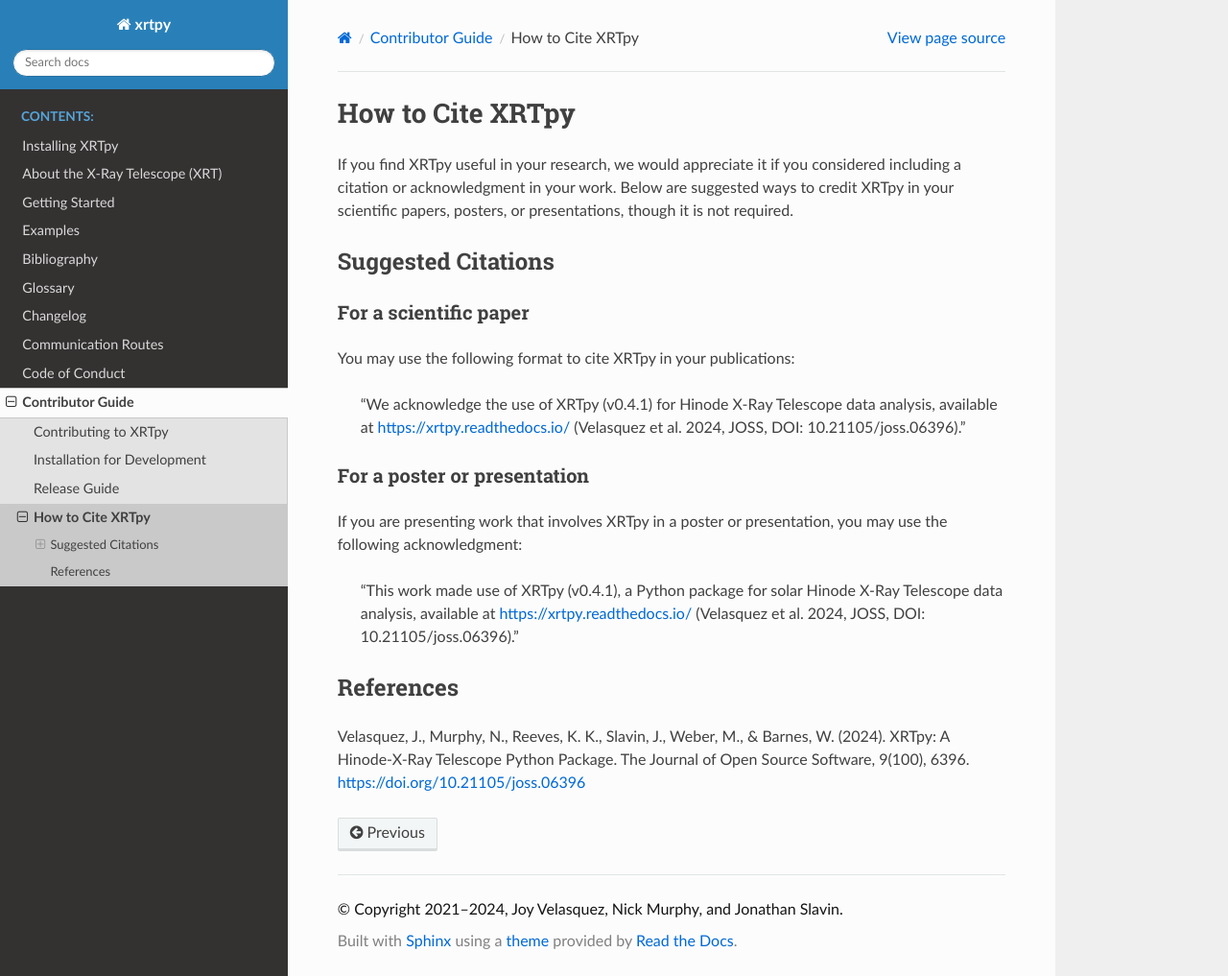
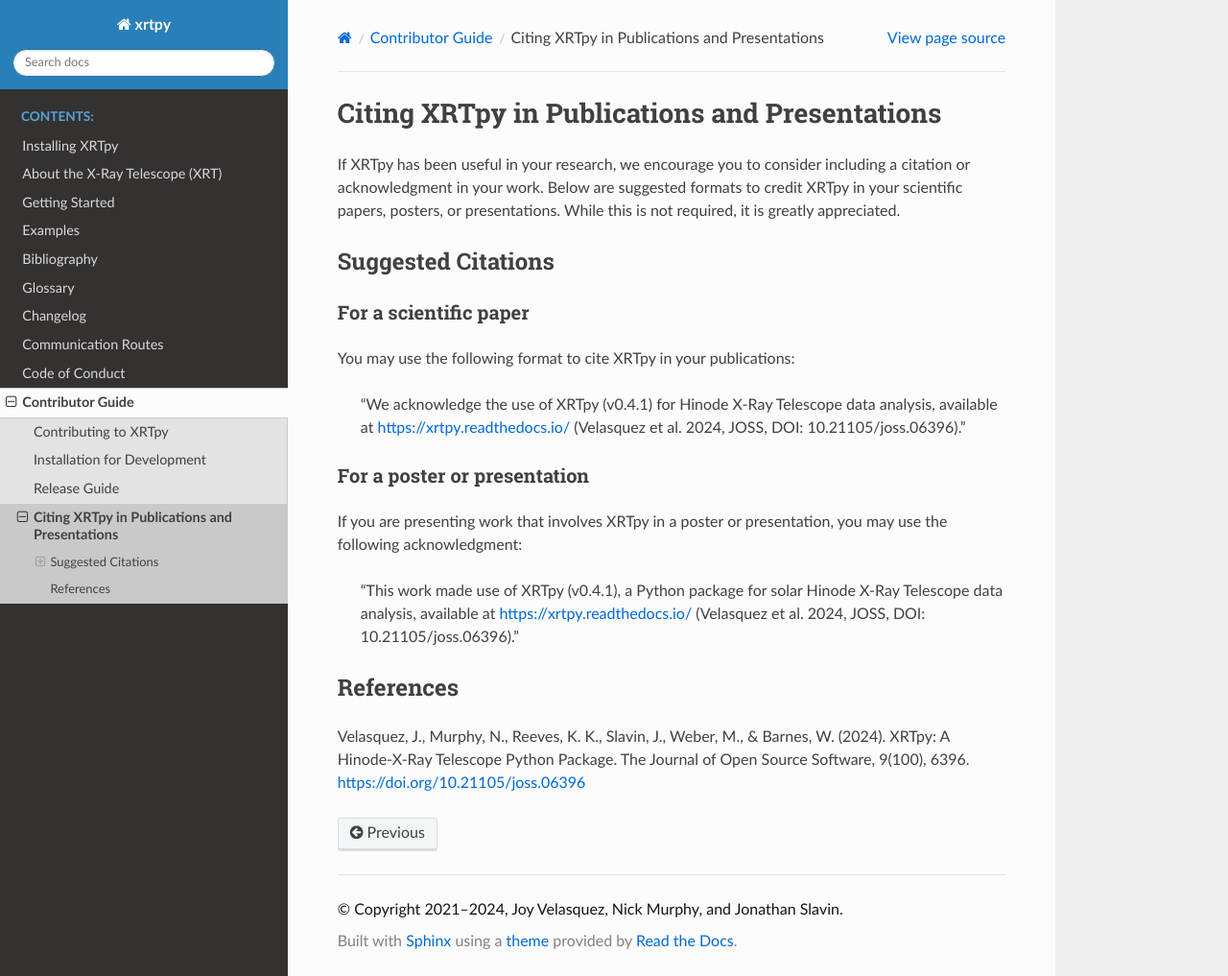
Before and after one commit to HinodeXRT/xrtpy, a Sphinx documentation site: the page built from docs/contributing/acknowledging_xrtpy.rst, in a window 1280 px wide and 1017 px high. Shown: the whole window at 96% size. Built offline with Sphinx 7.4.7 and the Read the Docs theme 2.0.0, drawn with Linux system fonts in a browser that asks for light colours; pages that are not in the unit, such as notebooks, are missing from menus.

Commit message:
Updating title of doc page name

```diff
--- a/docs/contributing/acknowledging_xrtpy.rst
+++ b/docs/contributing/acknowledging_xrtpy.rst
@@ -1,10 +1,10 @@
 .. _citation_guide:
 
-===================
-How to Cite XRTpy
-===================
+=======================================
+Citing XRTpy in Publications and Presentations
+=======================================
 
-If you find XRTpy useful in your research, we would appreciate it if you considered including a citation or acknowledgment in your work. Below are suggested ways to credit XRTpy in your scientific papers, posters, or presentations, though it is not required.
+If XRTpy has been useful in your research, we encourage you to consider including a citation or acknowledgment in your work. Below are suggested formats to credit XRTpy in your scientific papers, posters, or presentations. While this is not required, it is greatly appreciated.
 
 Suggested Citations
 ===================
```
